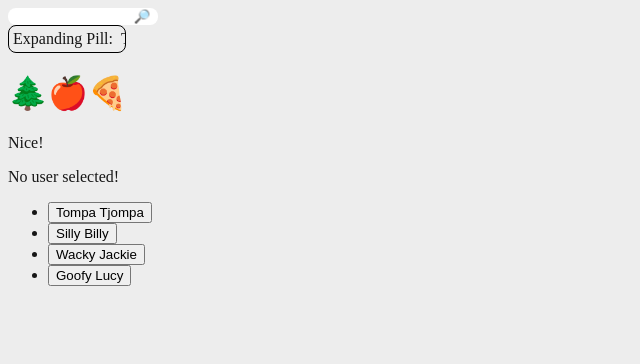
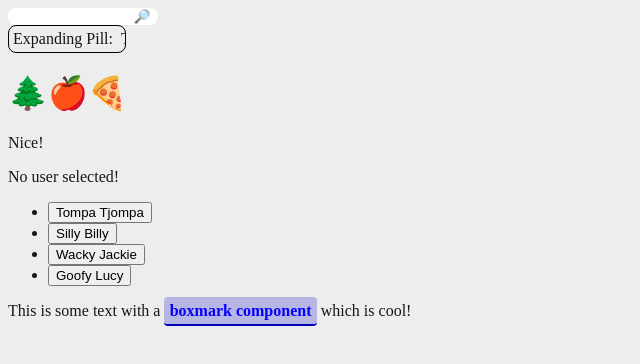
Before and after one commit to VonRiddarn/pine-apple-pizza, a React (Vite) app: page / in a window 1280 px wide. Shown: the top 364 px of the page, without its empty margins (0-640 px from the left). Built offline with nearby package versions, Linux system fonts and the light colour scheme.

Commit message:
feat: add boxmark

```diff
--- a/src/App.tsx
+++ b/src/App.tsx
@@ -1,4 +1,5 @@
 import "./App.scss";
+import BoxMark from "./components/BoxMark/BoxMark";
 import CurrentUserDisplay from "./components/CurrentUserDisplay";
 import ExpandingPill from "./components/ExpandingPill/ExpandingPill";
 import ExpandingSearch from "./components/ExpandingSearch/ExpandingSearch";
@@ -14,6 +15,9 @@ function App() {
 			<p>Nice!</p>
 			<CurrentUserDisplay />
 			<ListUsers />
+			<p>
+				This is some text with a <BoxMark>boxmark component</BoxMark> which is cool!
+			</p>
 		</LocalUserProvider>
 	);
 }
--- /dev/null
+++ b/src/components/BoxMark/BoxMark.scss
@@ -0,0 +1,8 @@
+.BoxMark {
+	color: #0400ff;
+	background-color: #0300bd3b;
+	border-bottom: solid 2px #0300bd;
+	padding: 0.33rem;
+	font-weight: bold;
+	border-radius: 4px;
+}
--- /dev/null
+++ b/src/components/BoxMark/BoxMark.tsx
@@ -0,0 +1,10 @@
+import "./BoxMark.scss";
+
+type BoxMarkProps = {
+	children: React.ReactNode;
+};
+const BoxMark = ({ children }: BoxMarkProps) => {
+	return <mark className="BoxMark">{children}</mark>;
+};
+
+export default BoxMark;
```
